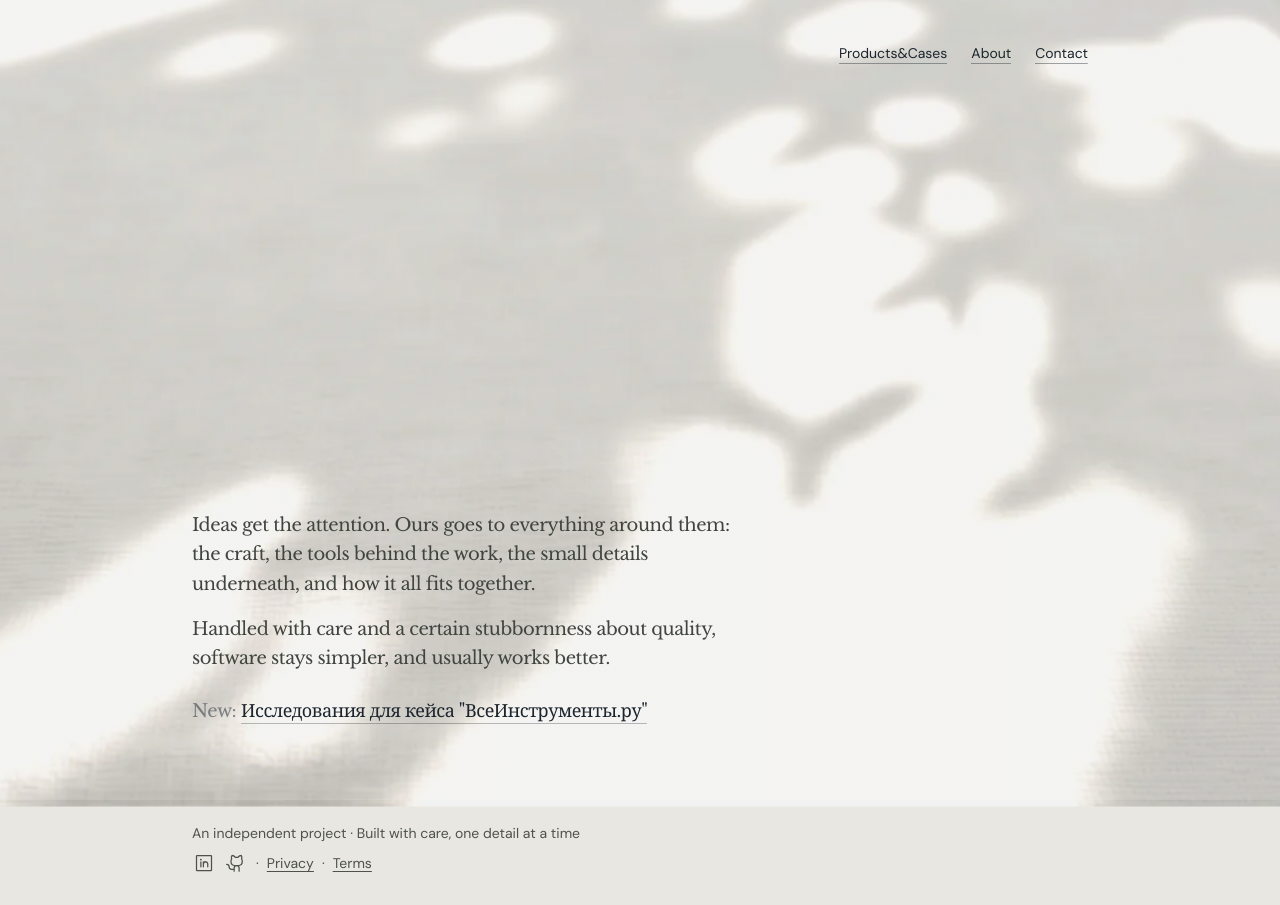
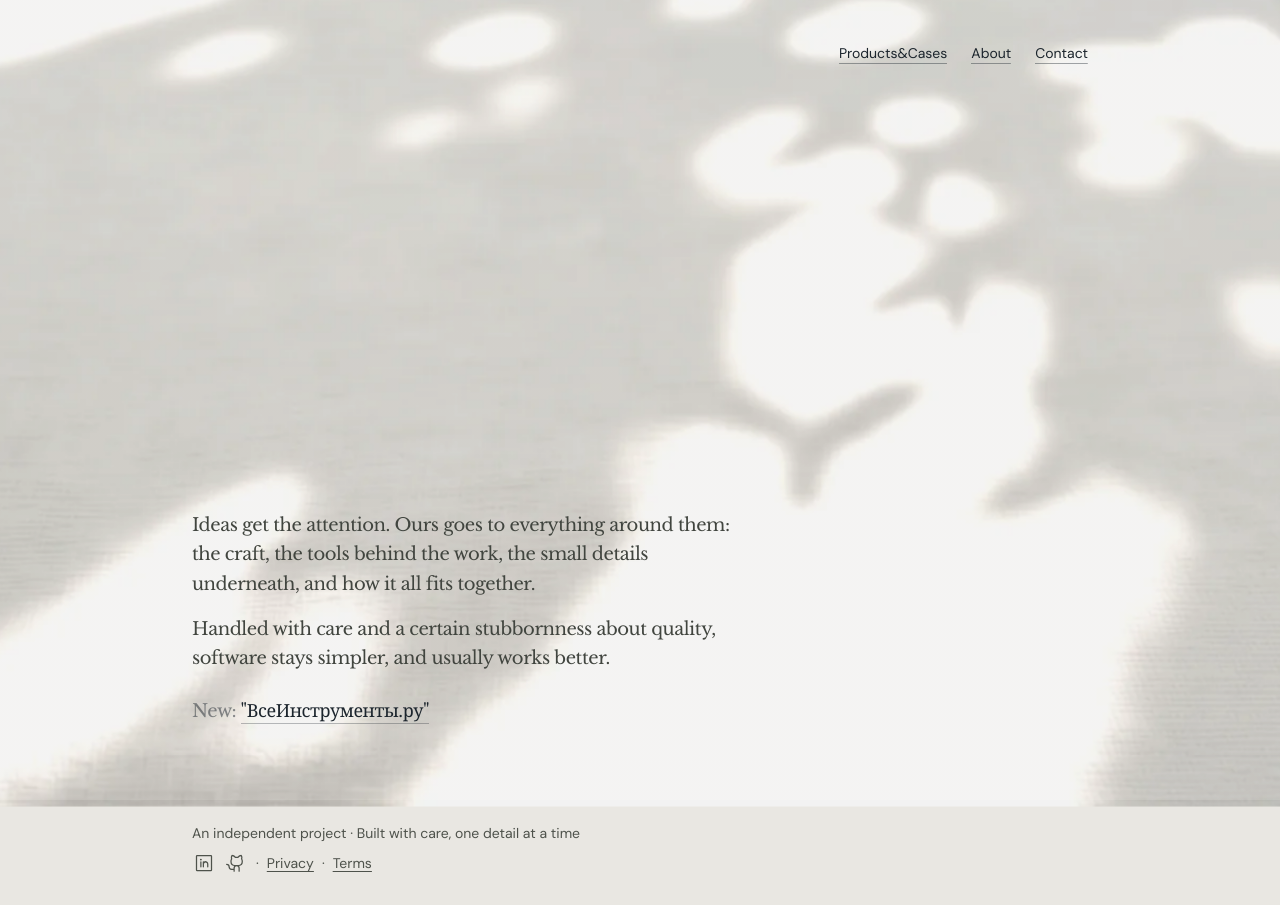
Before and after one commit to DimaGeradis/geradis.tech, a plain HTML site: page index.html in a window 1280 px wide. Drawn offline with Linux system fonts and the light colour scheme.

Commit message:
Update index.html

```diff
--- a/index.html
+++ b/index.html
@@ -290,7 +290,7 @@
       </div>
       <p class="new-line">
         <span class="new-label">New:</span>
-        <a class="reveal-link" href="gp/verstak/">Исследования для кейса "ВсеИнструменты.ру"</a>
+        <a class="reveal-link" href="gp/verstak/">"ВсеИнструменты.ру"</a>
       </p>
     </main>
 
```
